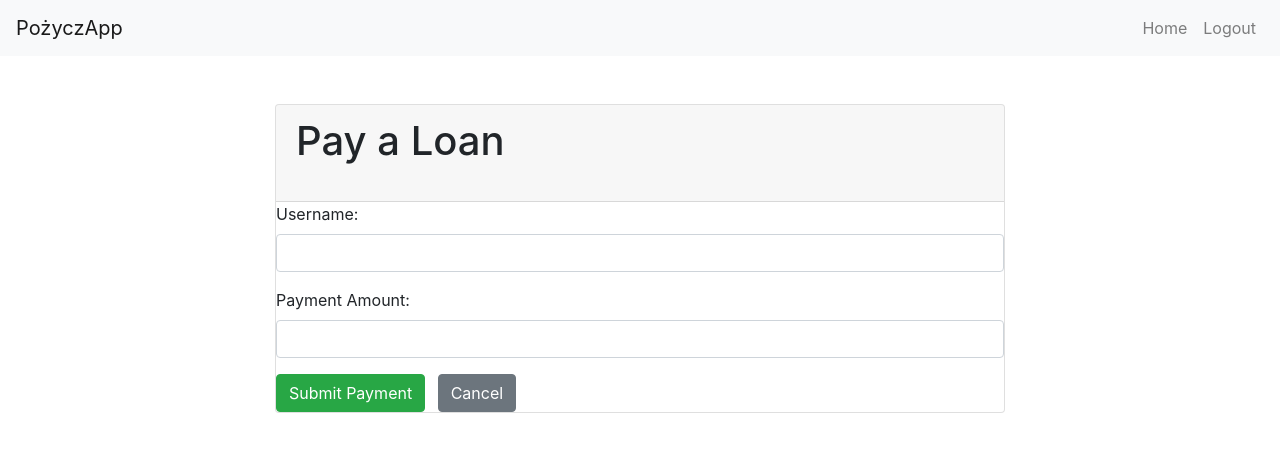
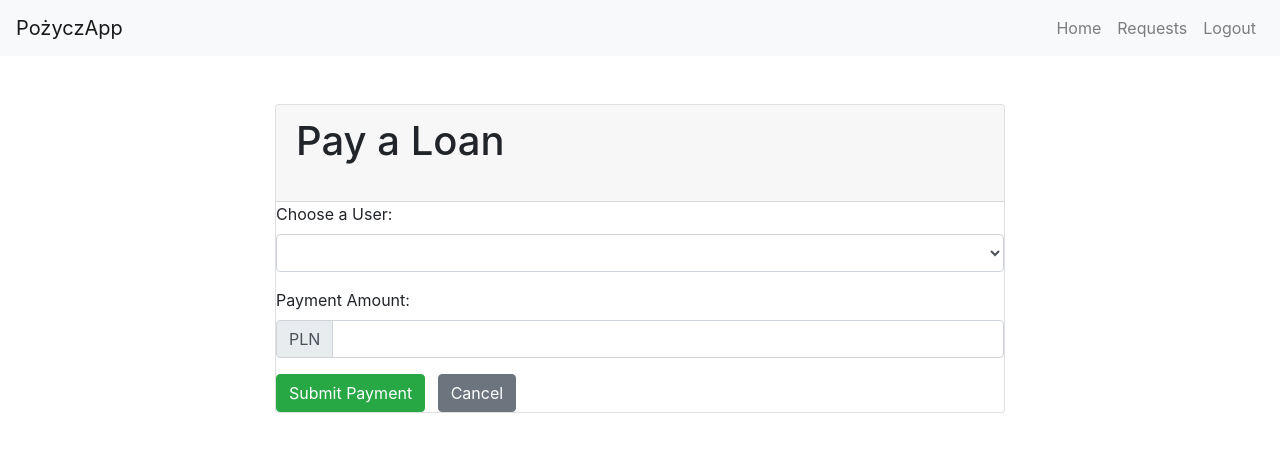
Before and after one commit to Kacprucha/ODwSI2023Z, a Flask app: page /pay in a window 1280 px wide. Shown: the top 452 px of the page. Run offline with Flask 3, Linux system fonts and the light colour scheme; the visitor is signed in with stand-in values (Sample User, id 1); lists and menus that the app fills with data are empty; parts of the project's set-up code (start-up, migrations or seed data) failed here and were passed over; some libraries are stand-ins or nearby versions.

Commit message:
Changing input fields types

```diff
--- a/website/templates/pay.html
+++ b/website/templates/pay.html
@@ -1,11 +1,9 @@
-<!-- templates/make_loan.html -->
-
 <!DOCTYPE html>
 <html lang="en">
 <head>
     <meta charset="UTF-8">
     <meta name="viewport" content="width=device-width, initial-scale=1.0">
-    <title>Make a Loan</title>
+    <title>Pay a Loan</title>
 
     <!-- Bootstrap CSS link (you can use CDN or download and link locally) -->
     <link rel="stylesheet" href="https://stackpath.bootstrapcdn.com/bootstrap/4.5.2/css/bootstrap.min.css">
@@ -22,6 +20,9 @@
             <ul class="navbar-nav ml-auto">
                 <li class="nav-item">
                     <a class="nav-link" href="/home">Home</a>
+                </li>
+                <li class="nav-item">
+                    <a class="nav-link" href="/accept-request">Requests</a>
                 </li>
                 <li class="nav-item">
                     <a class="nav-link" href="/logout">Logout</a>
@@ -61,15 +62,24 @@
                     </div>
 
                     <!-- Loan Payment Form using Bootstrap classes -->
-                    <form action="/home" method="post">
+                    <form action="/pay" method="POST">
                         <div class="form-group">
-                            <label for="username">Username:</label>
-                            <input type="text" class="form-control" id="username" name="username" required>
+                            <label for="username">Choose a User:</label>
+                            <select class="form-control" id="username" name="username" required>
+                                {% for user_name in user_names %}
+                                    <option value="{{ user_name }}">{{ user_name }}</option>
+                                {% endfor %}
+                            </select>
                         </div>
 
                         <div class="form-group">
                             <label for="amount">Payment Amount:</label>
-                            <input type="number" class="form-control" id="amount" name="amount" required>
+                            <div class="input-group mb-3">
+                                <div class="input-group-prepend">
+                                    <span class="input-group-text">PLN</span>
+                                </div>
+                                <input type="number" step="any" class="form-control" id="amount" name="amount" required>
+                            </div>
                         </div>
 
                         <button type="submit" class="btn btn-success mr-2">Submit Payment</button>
```
Also changed, not shown: website/templates/loan.html (+16 -4 lines).
